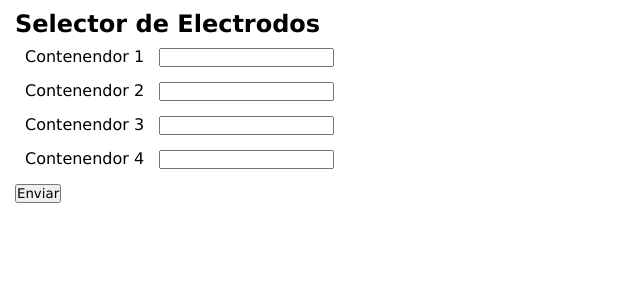
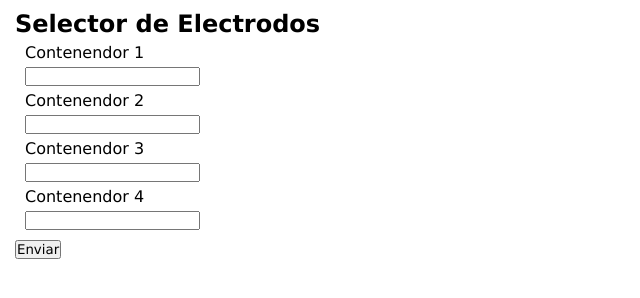
Before and after one commit to Doplax/TSD-Centradores-Electrodos, a plain HTML site: page index.html in a window 1280 px wide. Shown: the whole page, without its empty margins (0-640 px from the left). Drawn offline with Linux system fonts and the light colour scheme.

Commit message:
Voy a borrarlo todo y hacer un copia y pega del codigo de los centradores.

```diff
--- a/index.html
+++ b/index.html
@@ -12,9 +12,9 @@
 </head>
 <body>
     <h2>Selector de Electrodos</h2>
-    <div id="content">
+    <div id="selector">
 
-        <div class="content__1">
+        <div class="desplegables" >
             <span>Contenendor 1</span>
             <input list="options" id="option-choice">
             <datalist id="options">
@@ -25,7 +25,7 @@
             </datalist>
         </div>
 
-        <div>
+        <div class="desplegables" >
             <span>Contenendor 2</span>
             <input list="options" id="option-choice">
             <datalist id="options">
@@ -36,7 +36,7 @@
             </datalist>
         </div>
 
-        <div>
+        <div class="desplegables" >
             <span>Contenendor 3</span>
             <input list="options" id="option-choice">
             <datalist id="options">
@@ -47,7 +47,7 @@
             </datalist>
         </div>
 
-        <div>
+        <div class="desplegables" >
             <span>Contenendor 4</span>
             <input list="options" id="option-choice">
             <datalist id="options">
--- a/script.js
+++ b/script.js
@@ -0,0 +1,4 @@
+
+
+let opcion = document.getElementById("option-choice")
+opcion.addEventListener("change", function(){console.log(opcion.value)});
--- a/style.css
+++ b/style.css
@@ -6,5 +6,9 @@
     padding: 0px;
     margin: 5px;
 
+}
 
+
+.desplegables span + input{
+    display: block;
 }
```
Also changed, not shown: 1 other file.
